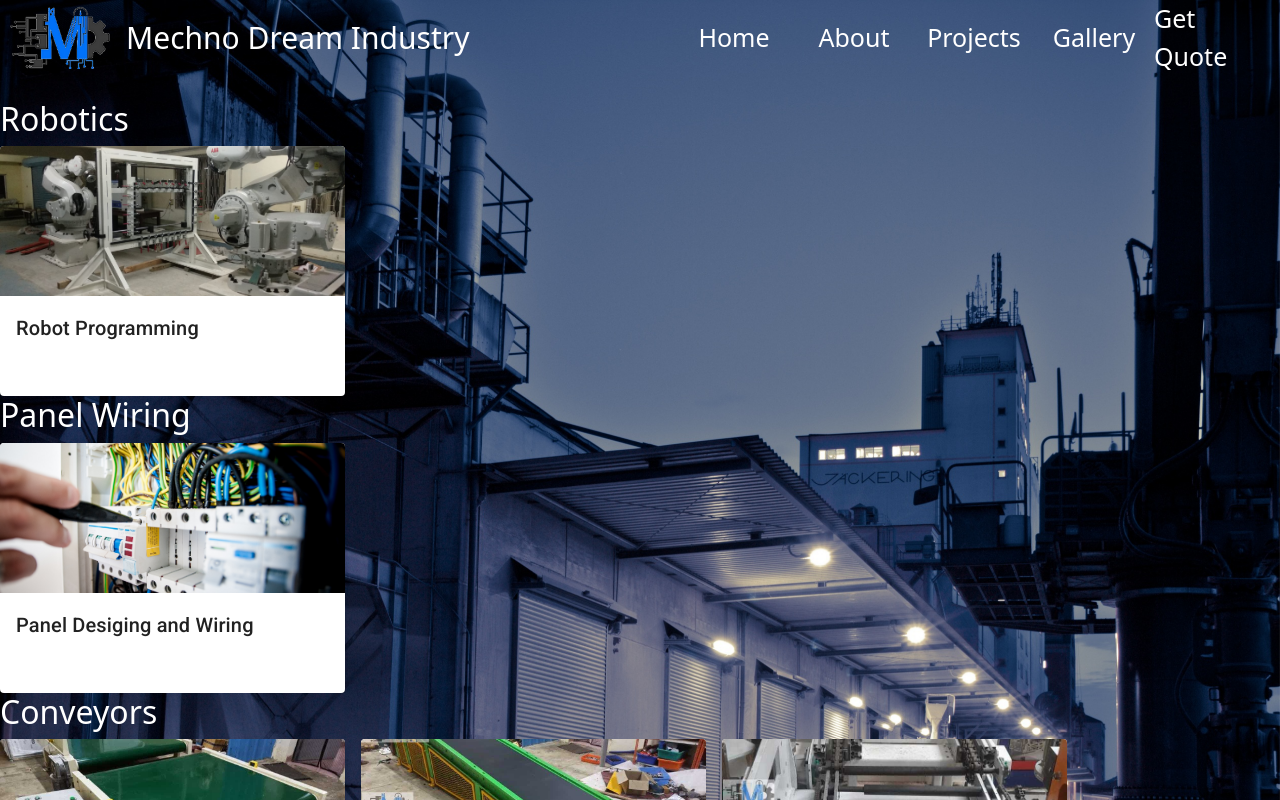
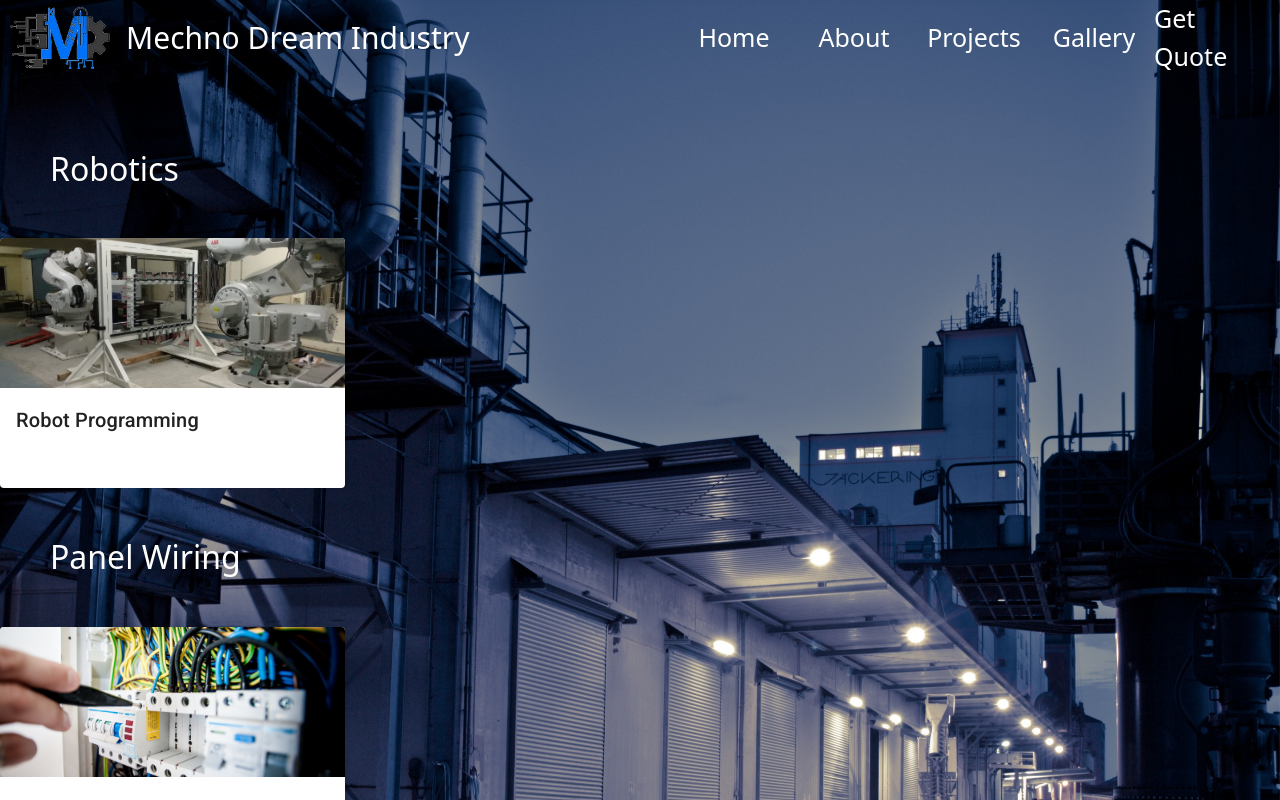
Before and after one commit to Selvam6994/mechnoindustry, a React (Vite) app: page /automation in a window 1280 px wide. Shown: the top 800 px of the page. Built offline with nearby package versions, Linux system fonts and the light colour scheme.

Commit message:
automation page updated

```diff
--- a/src/Automation.jsx
+++ b/src/Automation.jsx
@@ -91,7 +91,7 @@ function Automation() {
       {automation.map((ele) => (
         <>
           <Section>
-            <h2 style={{ color: "white" }}>{ele.name}</h2>
+            <h2 style={{ color: "white",margin:"50px" }}>{ele.name}</h2>
           </Section>
 
           <div className="projectCard">
```
